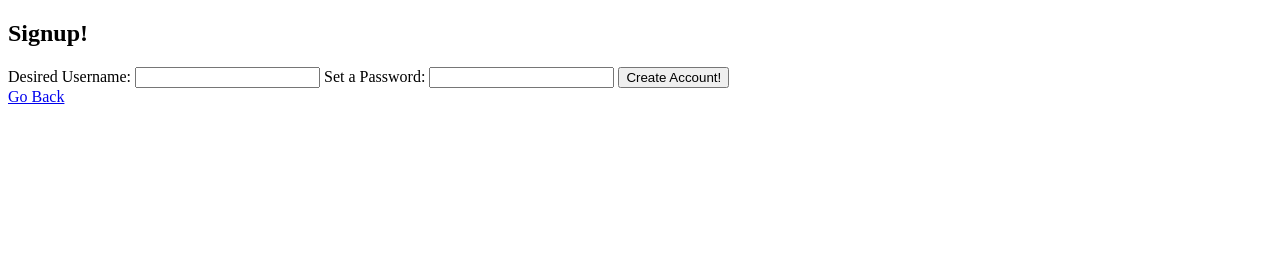
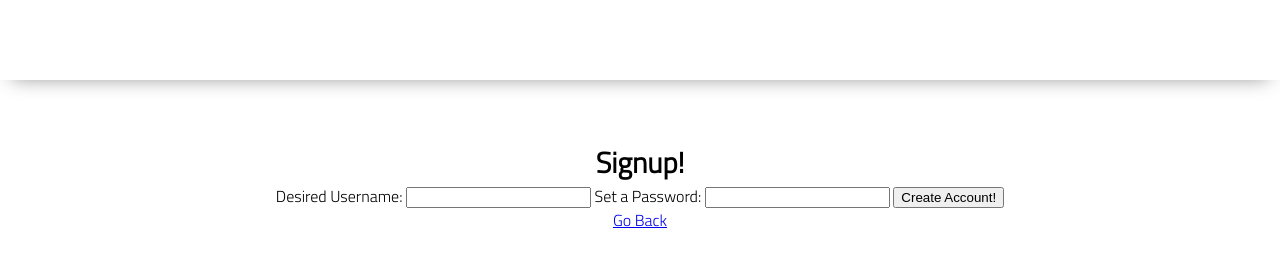
Before and after one commit to MissaelOrtiz/lab-16-todo-app, a plain HTML site: page signup/index.html in a window 1280 px wide. Drawn offline with Linux system fonts and the light colour scheme; files that its build step writes are made by us from their sources.

Commit message:
Updated Index files for each page to include CSS links

```diff
--- a/signup/index.html
+++ b/signup/index.html
@@ -4,7 +4,11 @@
     <meta charset="UTF-8">
     <meta http-equiv="X-UA-Compatible" content="IE=edge">
     <meta name="viewport" content="width=device-width, initial-scale=1.0">
-    <title>Document</title>
+    <link href="https://fonts.googleapis.com/css2?family=Titillium+Web:wght@300&display=swap" rel="stylesheet">
+    <link rel="stylesheet" href="./styles/reset.css">
+    <link rel="stylesheet" href="./styles/style.css">
+    <link rel="stylesheet" href="./styles/home.css">
+    <title>Sign UP!</title>
 </head>
 
 <body>
```
Also changed, not shown: index.html (+1 -1 lines), login/index.html (+3 -0 lines), todo/index.html (+4 -0 lines).
